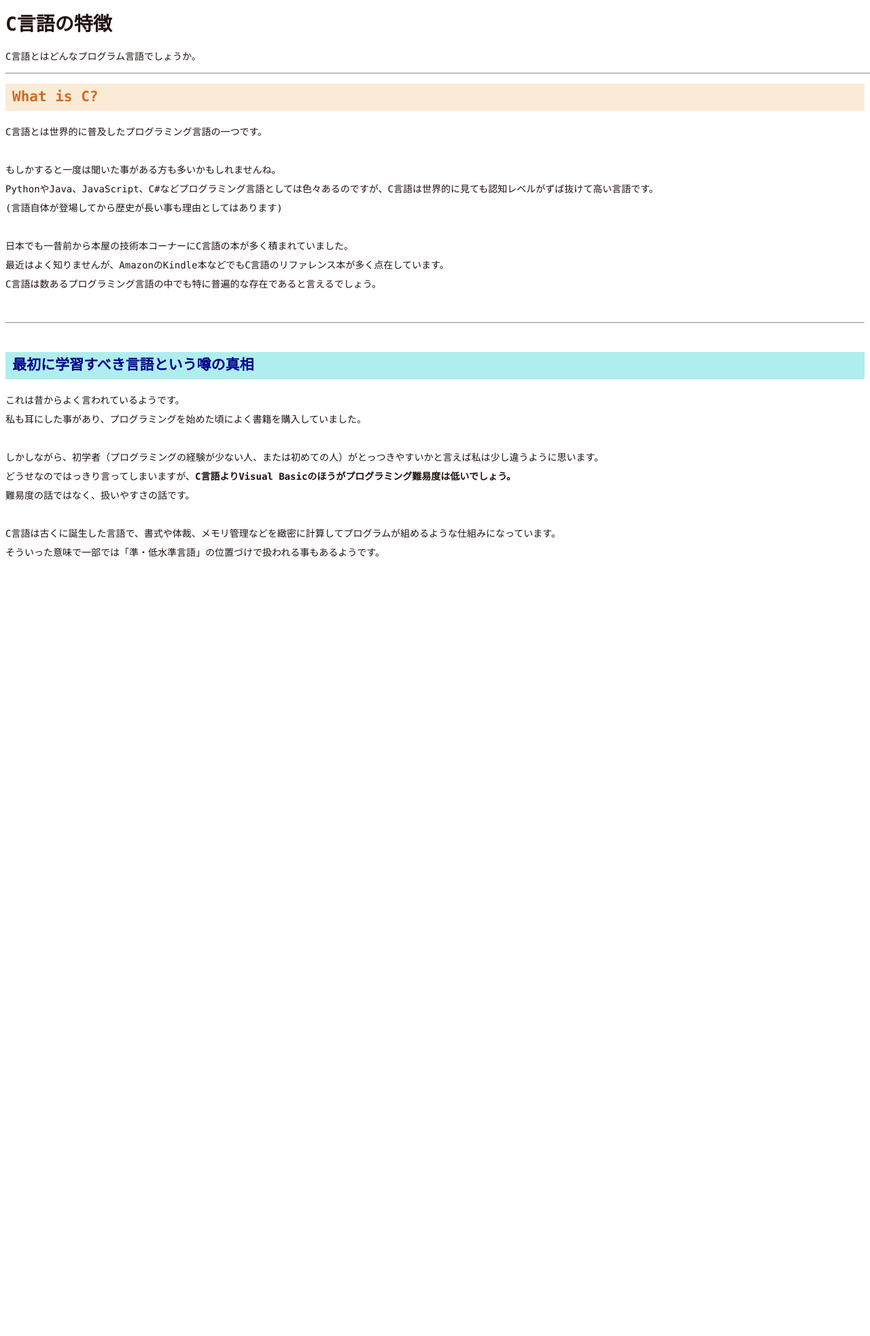
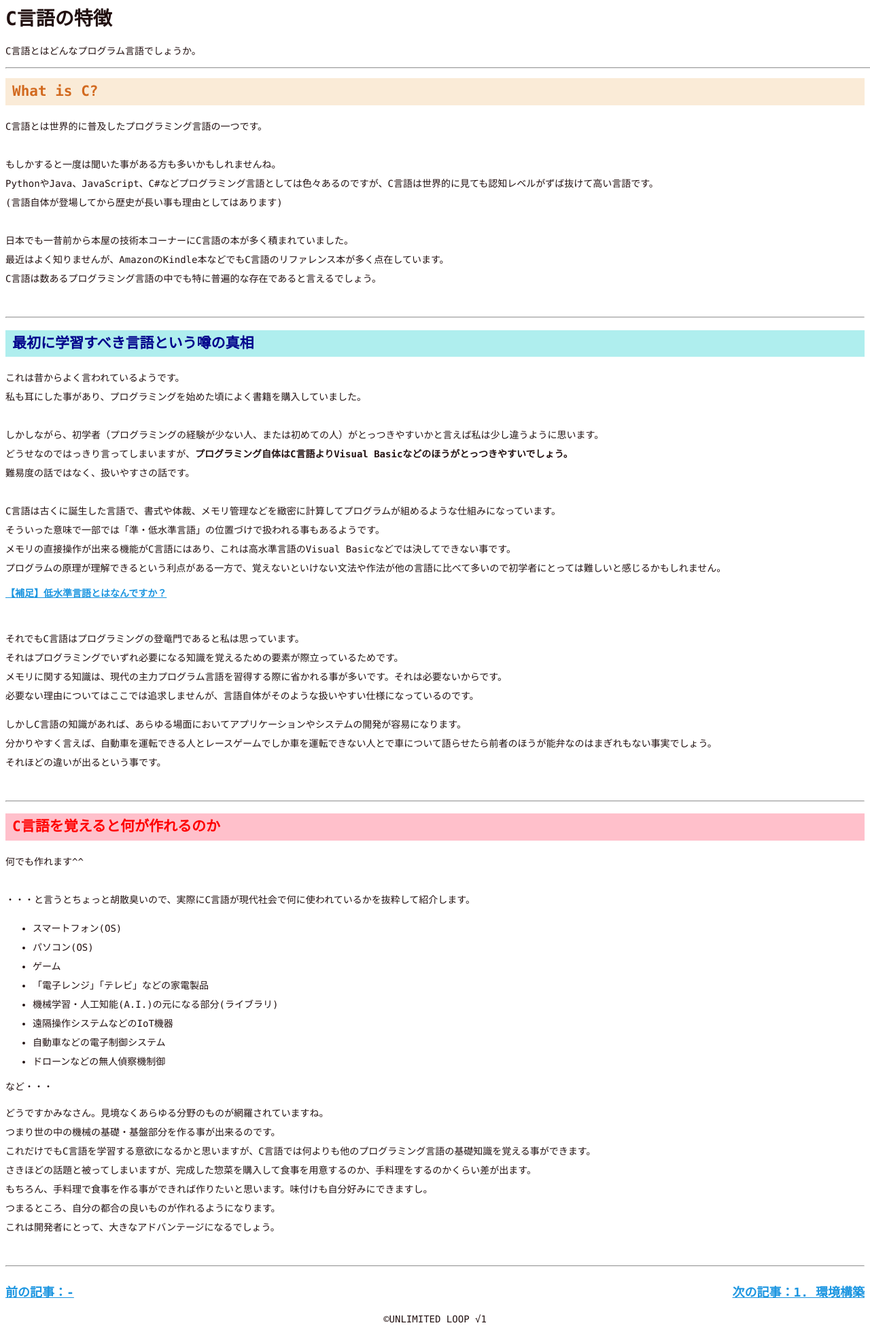
Before and after one commit to unlimitedloop-admin/Unlimited-Loop-rootone, a PHP site: page /1000/contents-03/pages-000.html in a window 1280 px wide. Shown: the whole page at 68% size. Before the commit the page ends 820 px from the top, so only its background shows below. Run offline with PHP 8.4, Linux system fonts and the light colour scheme.

Commit message:
Work on 2022-04-04. Site construction.

```diff
--- a/1000/contents-03/pages-000.html
+++ b/1000/contents-03/pages-000.html
@@ -10,7 +10,7 @@
     </head>
 
     <body>
-        <header id="fixed-scrolling">
+        <header>
             <!--
                 ぺージの表紙名
             -->
@@ -27,6 +27,9 @@
         </header>
 
         <main>
+            <!--
+                見出し1
+            -->
             <h2 class="brown">What is C?</h2>
 
             <p>
@@ -42,9 +45,10 @@
             </p>
 
             <div class="blank_space"></div>
-            <hr>
-            <div class="blank_space"></div>
-
+            <hr> <!-- ----------------区切り線---------------- -->
+            <!--
+                見出し2
+            -->
             <h2 class="blue">最初に学習すべき言語という噂の真相</h2>
 
             <p>
@@ -52,17 +56,99 @@
                 私も耳にした事があり、プログラミングを始めた頃によく書籍を購入していました。<br>
                 <br>
                 しかしながら、初学者（プログラミングの経験が少ない人、または初めての人）がとっつきやすいかと言えば私は少し違うように思います。<br>
-                どうせなのではっきり言ってしまいますが、<span class="font_bold">C言語よりVisual Basicのほうがプログラミング難易度は低いでしょう。</span><br>
+                どうせなのではっきり言ってしまいますが、<span class="font_bold">プログラミング自体はC言語よりVisual Basicなどのほうがとっつきやすいでしょう。</span><br>
                 難易度の話ではなく、扱いやすさの話です。<br>
                 <br>
                 C言語は古くに誕生した言語で、書式や体裁、メモリ管理などを緻密に計算してプログラムが組めるような仕組みになっています。<br>
                 そういった意味で一部では「準・低水準言語」の位置づけで扱われる事もあるようです。<br>
-                <br>
-
+                メモリの直接操作が出来る機能がC言語にはあり、これは高水準言語のVisual Basicなどでは決してできない事です。<br>
+                プログラムの原理が理解できるという利点がある一方で、覚えないといけない文法や作法が他の言語に比べて多いので初学者にとっては難しいと感じるかもしれません。
+            </p>
+            <label for="sub_window1" class="linktext_fonts"><u>【補足】低水準言語とはなんですか？</u></label>
+            <input type="checkbox" id="sub_window1" class="sub_window1_checker">
+            <label for="sub_window1" class="bg_sub_window1">
+                <label for="behind_sub_window1" class="extend_window">
+                    <label for="sub_window1" class="close_sub_window1"></label>
+                    <div class="sub_window_container">
+                        <h3>低水準言語とはなんですか？</h3>
+                        <p>
+                            コンピュータは0と1しか認識できません。<br>
+                            つまり電気が通電している状態と遮断されている状態しか判断する事ができないのです。<br>
+                            この状態を表すスイッチ（コンデンサ）を大量に並べ、それらを組み合わせて命令などを定義し、内部で働きます。<br>
+                            これが機械語と呼ばれるもので、機械語はコンピュータが唯一理解できる言語です。（言語？と呼んでいいか知りませんが…）<br>
+                            機械語に近い形のプログラム言語にニーモニック・アセンブリ言語があり、これは低水準言語です。<br>
+                            <span class="font_bold red_text">コンピュータが理解しやすい（機械語に近い意味での）言語を低水準言語と呼んでいます。</span><br>
+                            逆に言うと現代で有名なPythonやC#、Kotlinなどの言語は高水準言語と呼ばれます。<br>
+                            また低水準言語は低級言語とも呼ばれます。（高水準言語は高級言語）
+                        </p>
+                    </div>
+                </label>
+            </label>
+            <div class="blank_space"></div>
+            <p>
+                それでもC言語はプログラミングの登竜門であると私は思っています。<br>
+                それはプログラミングでいずれ必要になる知識を覚えるための要素が際立っているためです。<br>
+                メモリに関する知識は、現代の主力プログラム言語を習得する際に省かれる事が多いです。それは必要ないからです。<br>
+                必要ない理由についてはここでは追求しませんが、言語自体がそのような扱いやすい仕様になっているのです。<br>
+            </p>
+            <p>
+                しかしC言語の知識があれば、あらゆる場面においてアプリケーションやシステムの開発が容易になります。<br>
+                分かりやすく言えば、自動車を運転できる人とレースゲームでしか車を運転できない人とで車について語らせたら前者のほうが能弁なのはまぎれもない事実でしょう。<br>
+                それほどの違いが出るという事です。
             </p>
 
+            <div class="blank_space"></div>
+            <hr> <!-- ----------------区切り線---------------- -->
+            <!--
+                見出し3
+            -->
+            <h2 class="pink">C言語を覚えると何が作れるのか</h2>
+            <p>
+                何でも作れます^^<br>
+                <br>
+                ・・・と言うとちょっと胡散臭いので、実際にC言語が現代社会で何に使われているかを抜粋して紹介します。
+            </p>
+            <ul>
+                <li>スマートフォン(OS)</li>
+                <li>パソコン(OS)</li>
+                <li>ゲーム</li>
+                <li>「電子レンジ」「テレビ」などの家電製品</li>
+                <li>機械学習・人工知能(A.I.)の元になる部分(ライブラリ)</li>
+                <li>遠隔操作システムなどのIoT機器</li>
+                <li>自動車などの電子制御システム</li>
+                <li>ドローンなどの無人偵察機制御</li>
+            </ul>
+            など・・・<br>
+            <p>
+                どうですかみなさん。見境なくあらゆる分野のものが網羅されていますね。<br>
+                つまり世の中の機械の基礎・基盤部分を作る事が出来るのです。<br>
+                これだけでもC言語を学習する意欲になるかと思いますが、C言語では何よりも他のプログラミング言語の基礎知識を覚える事ができます。<br>
+                さきほどの話題と被ってしまいますが、完成した惣菜を購入して食事を用意するのか、手料理をするのかくらい差が出ます。<br>
+                もちろん、手料理で食事を作る事ができれば作りたいと思います。味付けも自分好みにできますし。<br>
+                つまるところ、自分の都合の良いものが作れるようになります。<br>
+                これは開発者にとって、大きなアドバンテージになるでしょう。
+            </p>
+
+            <div class="blank_space"></div>
+            <hr> <!-- ----------------区切り線---------------- -->
         </main>
 
+        <footer>
+            <!--
+                隣接記事リンク
+            -->
+            <div class="left_float middle_size_font"><p><a href="../index.html#C-Language">前の記事：-</a></p></div>
+            <div class="right_float middle_size_font"><p><a href="contents-03/pages-001.html">次の記事：1. 環境構築</a></p></div>
+
+            <!--
+                コピーライト
+            -->
+            <div class="clear_float">
+                <p>
+                    ©UNLIMITED LOOP √1
+                </p>
+            </div>
+        </footer>
     </body>
 
 </html>
--- a/1000/contents-03/pages.css
+++ b/1000/contents-03/pages.css
@@ -3,19 +3,22 @@
 
 
 body {
-
+    display: flex;
+    flex-flow: column;
+    min-height: 100vh;
+    margin: 0 8px;
 }
 
 header {
     background-color: white;
     margin-top: -0.8em;
     padding: 0;
-    z-index: 1;
     width: 100%;
     position: fixed;
 }
 
 main {
+    flex: 1;
     padding-top: 7em;
 }
 
@@ -31,10 +34,115 @@ main h2.blue {
     padding: 5px 0px 5px 10px;
 }
 
+main h2.pink {
+    color: red;
+    background-color: pink;
+    padding: 5px 0px 5px 10px;
+}
+
 main p {
     line-height: 2.0em;
 }
 
-div.blank_space {
+.blank_space {
     margin-bottom: 3em;
 }
+
+.middle_size_font {
+    font-size: large;
+}
+
+.linktext_fonts {
+    color: rgba(27, 149, 224, 1);
+    font-weight: bold;
+}
+
+.linktext_fonts:hover {
+    cursor: pointer;
+}
+
+.sub_window1_checker {
+    display: none;
+}
+
+.bg_sub_window1 {
+    display: block;
+    position: fixed;
+    top: 0px;
+    left: 0px;
+    right: 0px;
+    bottom: 0px;
+    background-color: rgba(0, 0, 0, 0.5);
+    visibility: hidden;
+    opacity: 0;
+    pointer-events: none;
+}
+
+.bg_sub_window1:hover {
+    transition: 0.5s;
+}
+
+.sub_window1_checker:checked + .bg_sub_window1 {
+    visibility: visible;
+    opacity: 1;
+    pointer-events: auto;
+    transition: 0.5s;
+}
+
+.extend_window {
+    position: absolute;
+    top: 50%;
+    left: 50%;
+    transform: translateX(-50%) translateY(-50%);
+    padding: 30px;
+    max-height: 90%;
+    background-color: #fff;
+    overflow-y: auto;
+}
+@media screen and (max-width: 767px) {
+    .extend_window {
+        width: calc(100% - 20px);
+    }
+}
+@media print, (min-width: 768px) {
+    .extend_window {
+        width: 90%;
+        max-width: 900px;
+    }
+}
+
+.close_sub_window1 {
+    position: absolute;
+    top: 10px;
+    right: 10px;
+    transform: rotate(45deg);
+    border: none;
+    outline: none;
+    width: 30px;
+    height: 30px;
+}
+.close_sub_window1::before,
+.close_sub_window1::after {
+    position: absolute;
+    top: 50%;
+    left: 50%;
+    transform: translateX(-50%) translateY(-50%);
+    background-color: #3388dd;
+    content: "";
+}
+.close_sub_window1::before {
+    width: 60%;
+    height: 3px;
+}
+.close_sub_window1::after {
+    width: 3px;
+    height: 60%;
+}
+.close_sub_window1:hover {
+    cursor: pointer;
+}
+
+.sub_window_container {
+    display: table;
+    margin: 0px auto;
+}
--- a/1000/css/style.css
+++ b/1000/css/style.css
@@ -16,6 +16,32 @@ body {
     color: #211;
 }
 
+a {
+    color: rgba(27, 149, 224, 1);
+    font-weight: bold;
+}
+
+ul {
+    line-height: 2em;
+}
+
 .font_bold {
     font-weight: bold;
 }
+
+.red_text {
+    color: red;
+}
+
+.left_float {
+    float: left;
+}
+
+.right_float {
+    float: right;
+}
+
+.clear_float {
+    text-align: center;
+    clear: both;
+}
--- a/1000/index.html
+++ b/1000/index.html
@@ -221,7 +221,7 @@
                 <p class="content-linkmenu">
                     <a href="contents-03/pages-000.html">0. C言語の特徴</a><br>
                     <a href="contents-03/pages-001.html">1. 環境構築</a><br>
-                    <a href="contents-03/pages-***.html">2. コンパイルとリンク</a><br>
+                    <a href="contents-03/pages-002.html">2. コンパイルとリンク</a><br>
 
                     <div class="blank_space"></div>
 
```
